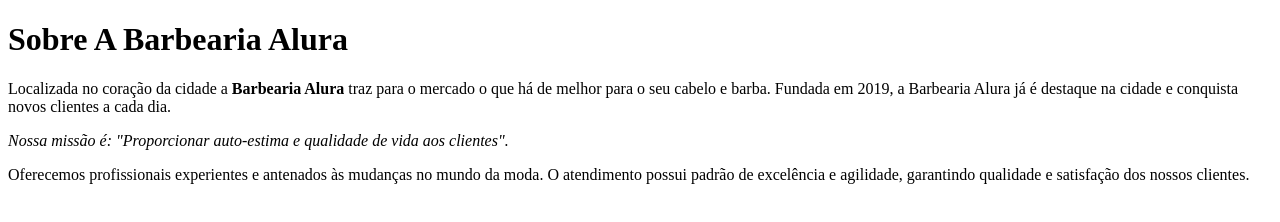
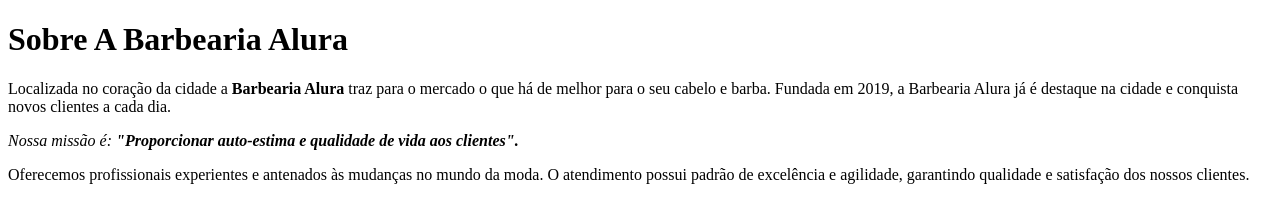
Before and after one commit to gabirosa5585/barbearia-alura, a plain HTML site: page index.html in a window 1280 px wide. Drawn offline with Linux system fonts and the light colour scheme.

Commit message:
inserir negrito denyto do italico

```diff
--- a/index.html
+++ b/index.html
@@ -9,7 +9,7 @@
     <h1>Sobre A Barbearia Alura</h1>
     <p> Localizada no coração da cidade a <strong>Barbearia Alura</strong> traz para o mercado o que há de melhor para o seu cabelo e barba. Fundada em 2019, a Barbearia Alura já é destaque na cidade e conquista novos clientes a cada dia.
     </p>
-    <p><em>Nossa missão é: "Proporcionar auto-estima e qualidade de vida aos clientes".</em>
+    <p><em>Nossa missão é:<strong> "Proporcionar auto-estima e qualidade de vida aos clientes".</strong></em>
     </p>
 
 <p>
```
